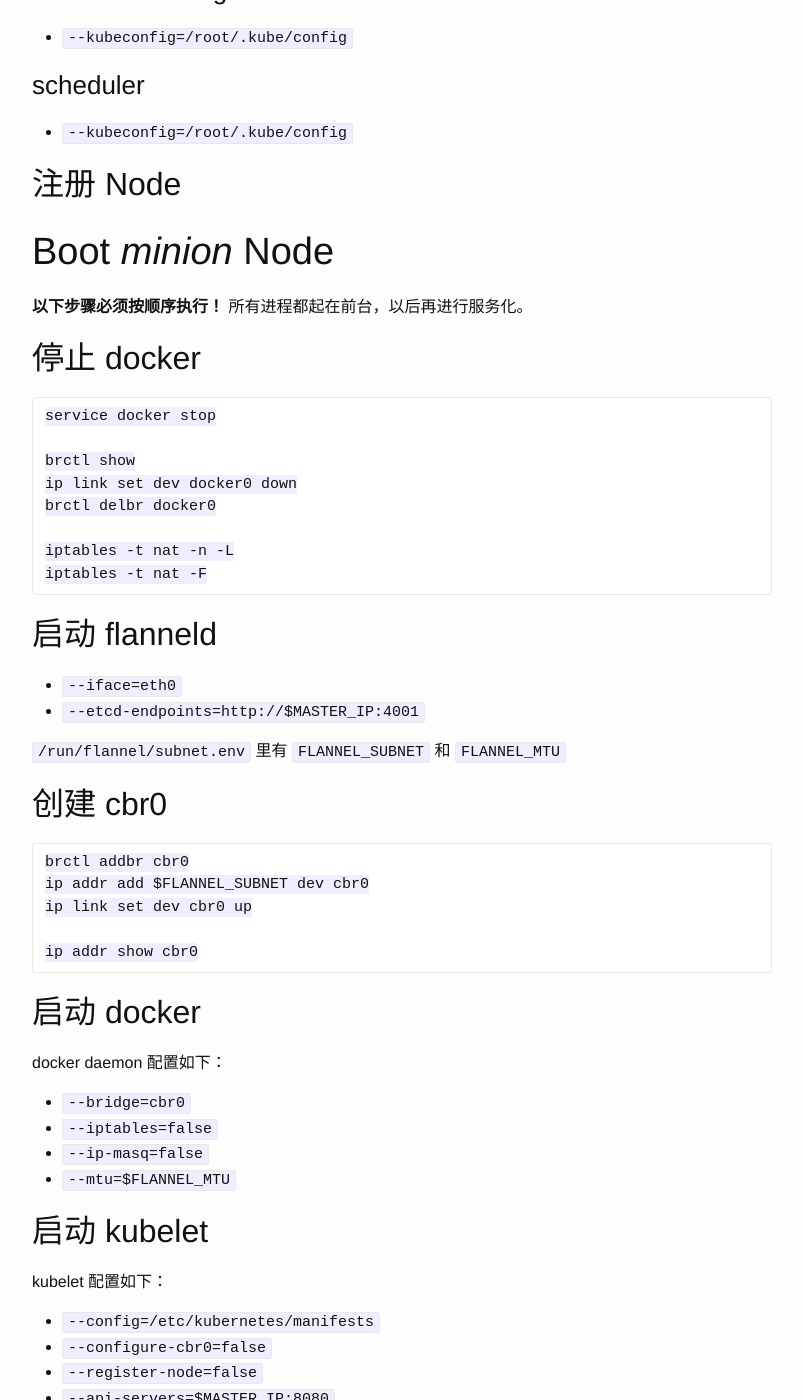
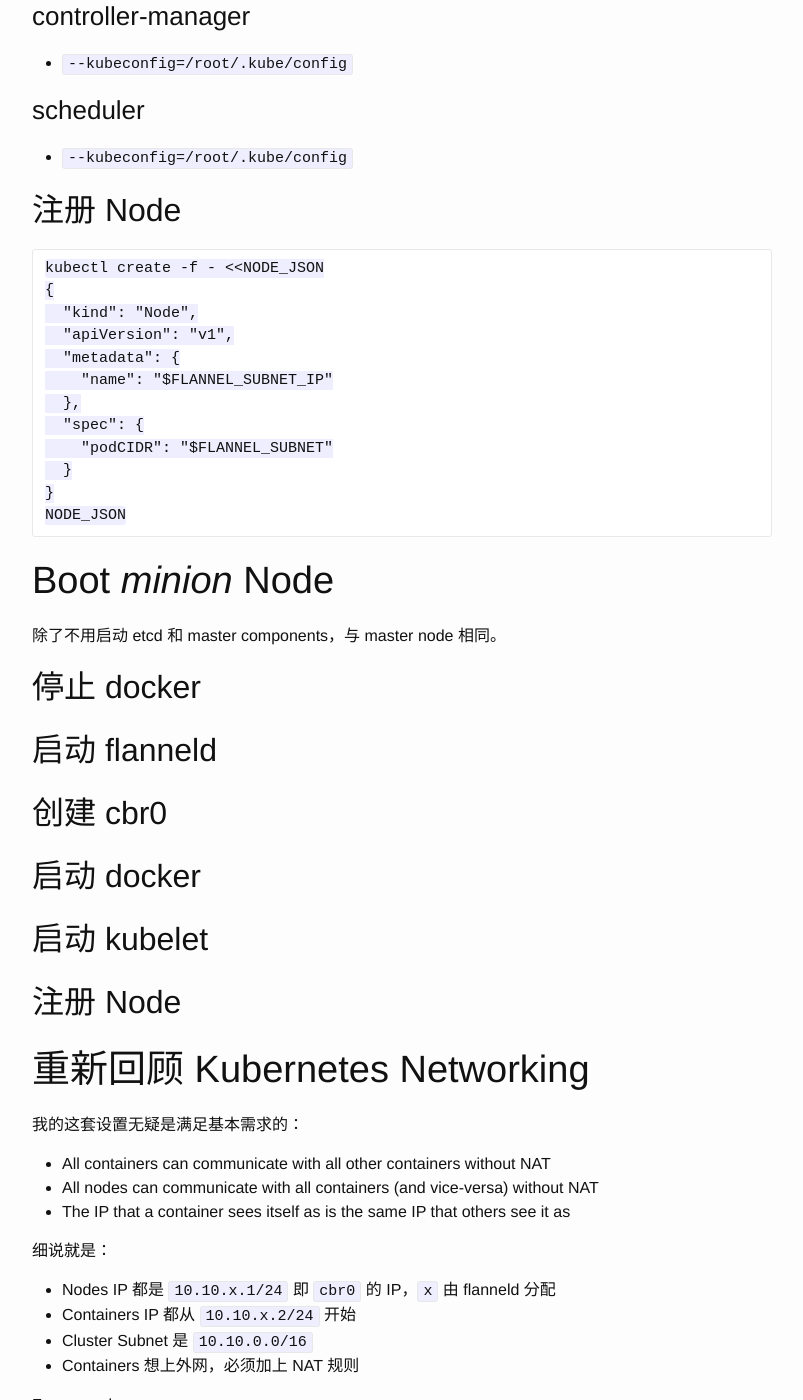
Before and after one commit to aclisp/aclisp.github.io, a Jekyll site: the page built from _posts/2015-08-25-kubernetes-startup.markdown, in a window 1280 px wide and 1400 px high, scrolled down 3505 px. Shown: the whole window, without its empty margins (238-1041 px from the left). Built offline with Jekyll 4.4.1, drawn with Linux system fonts in a browser that asks for light colours; some of the changed text lies outside the part shown.

Commit message:
Revised.

```diff
--- a/_posts/2015-08-20-kubernetes-scratch.markdown
+++ b/_posts/2015-08-20-kubernetes-scratch.markdown
@@ -59,10 +59,10 @@ RESTful调用容易被忽视的问题，就是如何进行认证。这里采用
 
 	kubectl config set preferences.colors true
 	kubectl config set-credentials myself --username=admin --password=secret
-	kubectl config set-cluster local-server --server=http://localhost:8080 --insecure-skip-tls-verify=true
-	kubectl config set-context default-context --cluster=local-server --user=myself
+	kubectl config set-cluster kubernetes --server=http://localhost:8080 --insecure-skip-tls-verify=true
+	kubectl config set-context default-context --cluster=kubernetes --user=myself
 	kubectl config use-context default-context
-	kubectl config set contexts.default-context.namespace the-right-prefix
+	kubectl config set contexts.default-context.namespace default
 	kubectl config view
 
 测试一下效果：
--- a/_posts/2015-08-25-kubernetes-startup.markdown
+++ b/_posts/2015-08-25-kubernetes-startup.markdown
@@ -33,6 +33,11 @@ dev, node-1 和 node-2 作为 Kubernetes 集群的三个 Node，其 IP `192.168.
 
     MASTER_IP=192.168.56.101
 
+## 启动 etcd
+
+    mkdir -p /var/lib/etcd
+    etcd --data-dir=/var/lib/etcd --listen-client-urls=http://$MASTER_IP:4001 --advertise-client-urls=http://$MASTER_IP:4001
+
 ## 停止 docker
 
     service docker stop
@@ -133,55 +134,28 @@ kubelet 配置如下：
 
 ## 注册 Node
 
+    kubectl create -f - <<NODE_JSON
+    {
+      "kind": "Node",
+      "apiVersion": "v1",
+      "metadata": {
+        "name": "$FLANNEL_SUBNET_IP"
+      },
+      "spec": {
+        "podCIDR": "$FLANNEL_SUBNET"
+      }
+    }
+    NODE_JSON
+
 # Boot _minion_ Node
 
-**以下步骤必须按顺序执行！** 所有进程都起在前台，以后再进行服务化。
+除了不用启动 etcd 和 master components，与 master node 相同。
 
 ## 停止 docker
-
-    service docker stop
-
-    brctl show
-    ip link set dev docker0 down
-    brctl delbr docker0
-
-    iptables -t nat -n -L
-    iptables -t nat -F
-
 ## 启动 flanneld
-
-* `--iface=eth0`
-* `--etcd-endpoints=http://$MASTER_IP:4001`
-
-`/run/flannel/subnet.env` 里有 `FLANNEL_SUBNET` 和 `FLANNEL_MTU`
-
 ## 创建 cbr0
-
-    brctl addbr cbr0
-    ip addr add $FLANNEL_SUBNET dev cbr0
-    ip link set dev cbr0 up
-
-    ip addr show cbr0
-
 ## 启动 docker
-
-docker daemon 配置如下：
-
-* `--bridge=cbr0`
-* `--iptables=false`
-* `--ip-masq=false`
-* `--mtu=$FLANNEL_MTU`
-
 ## 启动 kubelet
-
-kubelet 配置如下：
-
-* `--config=/etc/kubernetes/manifests`
-* `--configure-cbr0=false`
-* `--register-node=false`
-* `--api-servers=$MASTER_IP:8080`
-* `--address=0.0.0.0`
-
 ## 注册 Node
 
 # 重新回顾 Kubernetes Networking
```
Also changed, not shown: other parts of _posts/2015-08-25-kubernetes-startup.markdown (+1 -5 lines).
